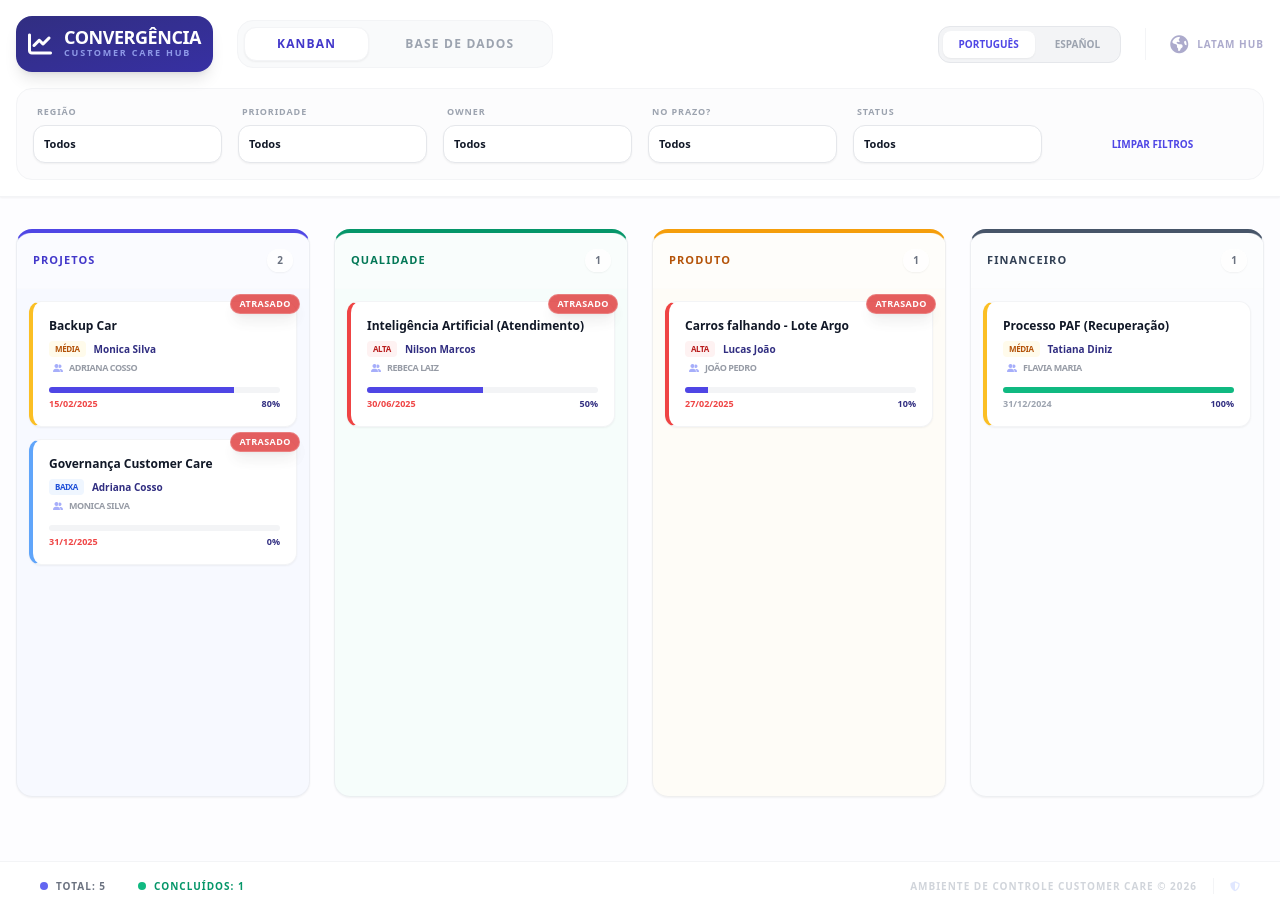
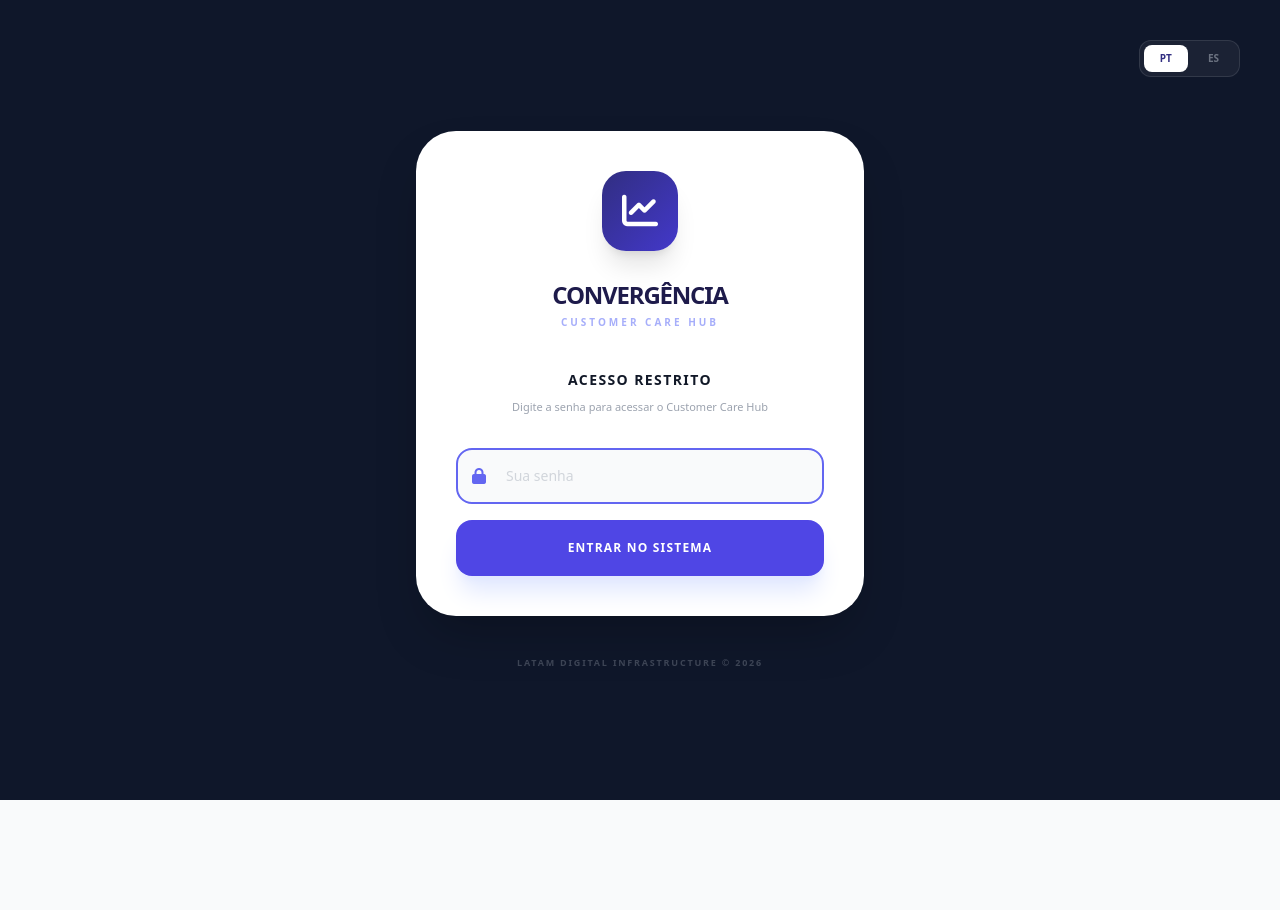
Before and after one commit to juccacorporate/STE, a React (Vite) app: page / in a window 1280 px wide. After the commit the page ends 800 px from the top, so only its background shows below. Built offline with nearby package versions, Linux system fonts and the light colour scheme.

Commit message:
feat: Implement password authentication
Add a password-protected layer to restrict access to the Customer Care Task Manager application. This ensures that only authorized users can access the dashboard and task management features. Authentication status is now persisted in sessionStorage.

```diff
--- a/App.tsx
+++ b/App.tsx
@@ -1,5 +1,5 @@
 
-import React, { useState, useMemo } from 'react';
+import React, { useState, useMemo, useEffect } from 'react';
 import { Task, Region, Category, Priority, Status, FilterState, Language } from './types';
 import { INITIAL_TASKS } from './data';
 import { translations } from './i18n';
@@ -7,12 +7,17 @@ import Dashboard from './components/Dashboard';
 import Database from './components/Database';
 import TaskModal from './components/TaskModal';
 
-// Extend FilterState to support the special 'Ativos' status in the UI
 type AppFilterState = Omit<FilterState, 'status'> & {
   status: Status | 'Todos' | 'Ativos';
 };
 
+const ACCESS_PASSWORD = 'Convergence2026!';
+
 const App: React.FC = () => {
+  const [isAuthenticated, setIsAuthenticated] = useState<boolean>(false);
+  const [passwordInput, setPasswordInput] = useState<string>('');
+  const [loginError, setLoginError] = useState<boolean>(false);
+
   const [tasks, setTasks] = useState<Task[]>(INITIAL_TASKS);
   const [activeTab, setActiveTab] = useState<'KANBAN' | 'DATABASE'>('KANBAN');
   const [isModalOpen, setIsModalOpen] = useState(false);
@@ -20,6 +25,25 @@ const App: React.FC = () => {
   const [lang, setLang] = useState<Language>('PT');
 
   const t = translations[lang];
+
+  useEffect(() => {
+    const authStatus = sessionStorage.getItem('convergencia_auth');
+    if (authStatus === 'true') {
+      setIsAuthenticated(true);
+    }
+  }, []);
+
+  const handleLogin = (e: React.FormEvent) => {
+    e.preventDefault();
+    if (passwordInput === ACCESS_PASSWORD) {
+      setIsAuthenticated(true);
+      sessionStorage.setItem('convergencia_auth', 'true');
+      setLoginError(false);
+    } else {
+      setLoginError(true);
+      setPasswordInput('');
+    }
+  };
 
   const [filters, setFilters] = useState<AppFilterState>({
     region: 'Todos',
@@ -91,6 +115,65 @@ const App: React.FC = () => {
     });
   };
 
+  if (!isAuthenticated) {
+    return (
+      <div className="min-h-screen bg-[#0F172A] flex items-center justify-center p-6 font-sans">
+        <div className="absolute top-10 right-10">
+          <div className="flex items-center gap-1 bg-white/5 p-1 rounded-xl border border-white/10">
+             <button onClick={() => setLang('PT')} className={`px-4 py-1.5 rounded-lg text-[10px] font-black transition-all ${lang === 'PT' ? 'bg-white text-indigo-900' : 'text-gray-500'}`}>PT</button>
+             <button onClick={() => setLang('ES')} className={`px-4 py-1.5 rounded-lg text-[10px] font-black transition-all ${lang === 'ES' ? 'bg-white text-indigo-900' : 'text-gray-500'}`}>ES</button>
+          </div>
+        </div>
+
+        <div className="w-full max-w-md animate-in fade-in zoom-in duration-500">
+          <div className="bg-white rounded-[2.5rem] shadow-2xl overflow-hidden p-10 flex flex-col items-center">
+            <div className="bg-gradient-to-br from-indigo-900 to-indigo-700 text-white p-5 rounded-3xl mb-8 shadow-xl">
+              <i className="fas fa-chart-line text-4xl"></i>
+            </div>
+
+            <h1 className="text-2xl font-black text-indigo-950 tracking-tighter text-center leading-none">CONVERGÊNCIA</h1>
+            <p className="text-[10px] uppercase font-bold tracking-[0.3em] text-indigo-400 mt-2 mb-10 opacity-70">Customer Care Hub</p>
+
+            <div className="w-full space-y-2 text-center mb-8">
+              <h2 className="text-gray-900 font-black text-sm uppercase tracking-widest">{t.loginTitle}</h2>
+              <p className="text-gray-400 text-[11px] font-medium leading-relaxed">{t.loginSubtitle}</p>
+            </div>
+
+            <form onSubmit={handleLogin} className="w-full space-y-4">
+              <div className="relative group">
+                <i className="fas fa-lock absolute left-4 top-1/2 -translate-y-1/2 text-gray-300 group-focus-within:text-indigo-500 transition-colors"></i>
+                <input
+                  type="password"
+                  value={passwordInput}
+                  onChange={(e) => setPasswordInput(e.target.value)}
+                  placeholder={t.loginPlaceholder}
+                  className={`w-full bg-gray-50 border-2 ${loginError ? 'border-red-200 focus:border-red-500' : 'border-gray-100 focus:border-indigo-500'} rounded-2xl py-4 pl-12 pr-4 text-sm outline-none transition-all font-bold placeholder:font-medium placeholder:text-gray-300`}
+                  autoFocus
+                />
+              </div>
+
+              {loginError && (
+                <p className="text-red-500 text-[10px] font-black text-center animate-bounce">
+                  {t.loginError}
+                </p>
+              )}
+
+              <button
+                type="submit"
+                className="w-full bg-indigo-600 hover:bg-indigo-700 text-white font-black text-xs py-5 rounded-2xl transition-all shadow-xl shadow-indigo-100 uppercase tracking-widest active:scale-95"
+              >
+                {t.loginButton}
+              </button>
+            </form>
+          </div>
+          <p className="text-center text-gray-500 text-[9px] font-bold uppercase tracking-[0.2em] mt-10 opacity-50">
+            LatAm Digital Infrastructure © 2026
+          </p>
+        </div>
+      </div>
+    );
+  }
+
   const filterSelectClass = "text-[11px] border border-gray-200 rounded-xl p-2.5 bg-white text-gray-900 focus:ring-2 focus:ring-indigo-500 outline-none transition-all shadow-sm font-bold appearance-none";
 
   return (
@@ -99,7 +182,7 @@ const App: React.FC = () => {
       <header className="bg-white border-b border-gray-100 p-4 sticky top-0 z-30 shadow-sm">
         <div className="max-w-[1600px] mx-auto flex flex-col md:flex-row justify-between items-center gap-4">
           <div className="flex items-center gap-6">
-            <div className="bg-gradient-to-br from-indigo-900 to-indigo-800 text-white p-3 rounded-2xl flex items-center gap-3 shadow-lg">
+            <div className="bg-gradient-to-br from-indigo-900 to-indigo-800 text-white p-3 rounded-2xl flex items-center gap-3 shadow-lg cursor-pointer" onClick={() => { sessionStorage.clear(); window.location.reload(); }}>
               <i className="fas fa-chart-line text-2xl"></i>
               <div>
                 <h1 className="text-lg font-black tracking-tight leading-none">CONVERGÊNCIA</h1>
@@ -125,26 +208,19 @@ const App: React.FC = () => {
 
           <div className="flex items-center gap-6">
             <div className="flex items-center gap-1 bg-gray-100 p-1 rounded-xl border border-gray-200">
-               <button
-                onClick={() => setLang('PT')}
-                className={`px-4 py-1.5 rounded-lg text-[10px] font-black transition-all ${lang === 'PT' ? 'bg-white text-indigo-600 shadow-sm' : 'text-gray-400'}`}
-               >
-                 PORTUGUÊS
-               </button>
-               <button
-                onClick={() => setLang('ES')}
-                className={`px-4 py-1.5 rounded-lg text-[10px] font-black transition-all ${lang === 'ES' ? 'bg-white text-indigo-600 shadow-sm' : 'text-gray-400'}`}
-               >
-                 ESPAÑOL
-               </button>
+               <button onClick={() => setLang('PT')} className={`px-4 py-1.5 rounded-lg text-[10px] font-black transition-all ${lang === 'PT' ? 'bg-white text-indigo-600 shadow-sm' : 'text-gray-400'}`}>PORTUGUÊS</button>
+               <button onClick={() => setLang('ES')} className={`px-4 py-1.5 rounded-lg text-[10px] font-black transition-all ${lang === 'ES' ? 'bg-white text-indigo-600 shadow-sm' : 'text-gray-400'}`}>ESPAÑOL</button>
             </div>
 
             <div className="h-8 border-l border-gray-100 hidden md:block"></div>
 
-            <div className="flex items-center gap-2 text-indigo-900 font-black text-[10px] tracking-widest opacity-40">
-              <i className="fas fa-globe-americas text-lg"></i>
-              <span>LATAM HUB</span>
-            </div>
+            <button
+              onClick={() => { sessionStorage.clear(); window.location.reload(); }}
+              className="flex items-center gap-2 text-indigo-900 font-black text-[10px] tracking-widest opacity-40 hover:opacity-100 transition-opacity"
+            >
+              <i className="fas fa-sign-out-alt text-lg"></i>
+              <span>LOGOUT</span>
+            </button>
           </div>
         </div>
 
@@ -152,11 +228,7 @@ const App: React.FC = () => {
         <div className="max-w-[1600px] mx-auto mt-4 grid grid-cols-2 md:grid-cols-3 lg:grid-cols-6 gap-4 bg-gray-50/50 p-4 rounded-2xl border border-gray-100">
           <div className="flex flex-col gap-1.5">
             <label className="text-[9px] font-black text-gray-400 uppercase tracking-widest px-1">{t.region}</label>
-            <select
-              value={filters.region}
-              onChange={(e) => setFilters(f => ({ ...f, region: e.target.value as any }))}
-              className={filterSelectClass}
-            >
+            <select value={filters.region} onChange={(e) => setFilters(f => ({ ...f, region: e.target.value as any }))} className={filterSelectClass}>
               <option value="Todos">{t.all}</option>
               {Object.values(Region).map(r => <option key={r} value={r}>{r}</option>)}
             </select>
@@ -164,11 +236,7 @@ const App: React.FC = () => {
 
           <div className="flex flex-col gap-1.5">
             <label className="text-[9px] font-black text-gray-400 uppercase tracking-widest px-1">{t.priority}</label>
-            <select
-              value={filters.priority}
-              onChange={(e) => setFilters(f => ({ ...f, priority: e.target.value as any }))}
-              className={filterSelectClass}
-            >
+            <select value={filters.priority} onChange={(e) => setFilters(f => ({ ...f, priority: e.target.value as any }))} className={filterSelectClass}>
               <option value="Todos">{t.all}</option>
               {Object.entries(t.priorities).map(([key, val]) => <option key={key} value={key}>{val}</option>)}
             </select>
@@ -176,25 +244,14 @@ const App: React.FC = () => {
 
           <div className="flex flex-col gap-1.5">
             <label className="text-[9px] font-black text-gray-400 uppercase tracking-widest px-1">{t.owner}</label>
-            <select
-              value={filters.owner}
-              onChange={(e) => setFilters(f => ({ ...f, owner: e.target.value as any }))}
-              className={filterSelectClass}
-            >
+            <select value={filters.owner} onChange={(e) => setFilters(f => ({ ...f, owner: e.target.value as any }))} className={filterSelectClass}>
               {ownersList.map(o => <option key={o} value={o}>{o === 'Todos' ? t.all : o}</option>)}
             </select>
           </div>
 
           <div className="flex flex-col gap-1.5">
             <label className="text-[9px] font-black text-gray-400 uppercase tracking-widest px-1">{t.onTime}</label>
-            <select
-              value={String(filters.delayed)}
-              onChange={(e) => {
-                const val = e.target.value;
-                setFilters(f => ({ ...f, delayed: val === 'Todos' ? 'Todos' : val === 'true' }))
-              }}
-              className={filterSelectClass}
-            >
+            <select value={String(filters.delayed)} onChange={(e) => { const val = e.target.value; setFilters(f => ({ ...f, delayed: val === 'Todos' ? 'Todos' : val === 'true' })) }} className={filterSelectClass}>
               <option value="Todos">{t.all}</option>
               <option value="true">{t.onTimeLabel}</option>
               <option value="false">{t.delayedLabel}</option>
@@ -203,11 +260,7 @@ const App: React.FC = () => {
 
           <div className="flex flex-col gap-1.5">
             <label className="text-[9px] font-black text-gray-400 uppercase tracking-widest px-1">{t.status}</label>
-            <select
-              value={filters.status}
-              onChange={(e) => setFilters(f => ({ ...f, status: e.target.value as any }))}
-              className={filterSelectClass}
-            >
+            <select value={filters.status} onChange={(e) => setFilters(f => ({ ...f, status: e.target.value as any }))} className={filterSelectClass}>
               <option value="Todos">{t.all}</option>
               <option value="Ativos" className="bg-indigo-50 font-black">{t.activeStatus}</option>
               {Object.entries(t.statuses).map(([key, val]) => <option key={key} value={key}>{val}</option>)}
@@ -215,31 +268,21 @@ const App: React.FC = () => {
           </div>
 
           <div className="flex items-end">
-            <button
-              onClick={resetFilters}
-              className="w-full text-[10px] font-black text-indigo-600 uppercase hover:bg-white p-2.5 rounded-xl transition-all border border-transparent hover:border-gray-200 hover:shadow-sm"
-            >
+            <button onClick={resetFilters} className="w-full text-[10px] font-black text-indigo-600 uppercase hover:bg-white p-2.5 rounded-xl transition-all border border-transparent hover:border-gray-200 hover:shadow-sm">
               {t.clearFilters}
             </button>
           </div>
         </div>
       </header>
 
-      {/* Main Content */}
       <main className="flex-1 max-w-[1600px] mx-auto w-full pt-4 pb-12">
         {activeTab === 'KANBAN' ? (
           <Dashboard tasks={filteredTasks} onEditTask={handleEditTask} lang={lang} />
         ) : (
-          <Database
-            tasks={filteredTasks}
-            onEditTask={handleEditTask}
-            onAddTask={handleAddTask}
-            lang={lang}
-          />
+          <Database tasks={filteredTasks} onEditTask={handleEditTask} onAddTask={handleAddTask} lang={lang} />
         )}
       </main>
 
-      {/* Footer */}
       <footer className="bg-white border-t border-gray-100 p-4 text-[10px] flex justify-between items-center px-10 mt-auto">
         <div className="flex gap-8">
           <div className="flex items-center gap-2 group">
@@ -258,13 +301,7 @@ const App: React.FC = () => {
         </div>
       </footer>
 
-      <TaskModal
-        isOpen={isModalOpen}
-        task={editingTask}
-        onClose={() => setIsModalOpen(false)}
-        onSave={handleSaveTask}
-        lang={lang}
-      />
+      <TaskModal isOpen={isModalOpen} task={editingTask} onClose={() => setIsModalOpen(false)} onSave={handleSaveTask} lang={lang} />
     </div>
   );
 };
--- a/i18n.ts
+++ b/i18n.ts
@@ -1,6 +1,11 @@
 
 export const translations = {
   PT: {
+    loginTitle: "Acesso Restrito",
+    loginSubtitle: "Digite a senha para acessar o Customer Care Hub",
+    loginPlaceholder: "Sua senha",
+    loginButton: "ENTRAR NO SISTEMA",
+    loginError: "Senha incorreta. Tente novamente.",
     kanban: "KANBAN",
     database: "BASE DE DADOS",
     region: "Região",
@@ -51,6 +56,11 @@ export const translations = {
     noTasks: "Nenhuma tarefa registrada no banco de dados."
   },
   ES: {
+    loginTitle: "Acceso Restringido",
+    loginSubtitle: "Ingrese la contraseña para acceder al Customer Care Hub",
+    loginPlaceholder: "Su contraseña",
+    loginButton: "ENTRAR AL SISTEMA",
+    loginError: "Contraseña incorrecta. Inténtelo de nuevo.",
     kanban: "TABLERO",
     database: "BASE DE DATOS",
     region: "Región",
@@ -73,7 +83,7 @@ export const translations = {
     environment: "Entorno de Control Customer Care",
     category: "Área (Categoría)",
     description: "Descripción Detallada",
-    actionSteps: "Acción / Próximos Pasos",
+    actionSteps: "Acción / Próximos Passos",
     scenarioSummary: "Resumen del Escenario",
     taskTimeline: "Cronología de la Tarea",
     escalation: "Escalación (Badges)",
```
